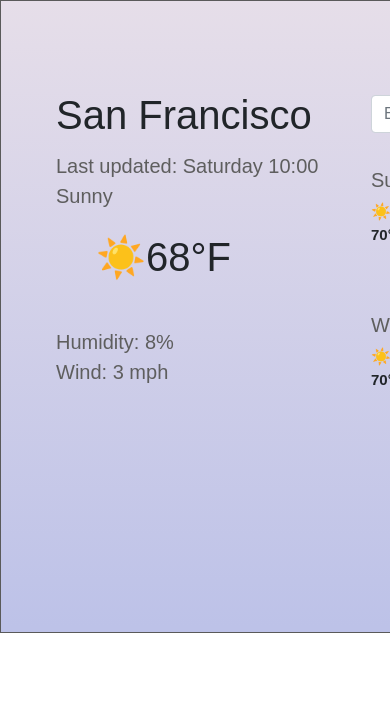
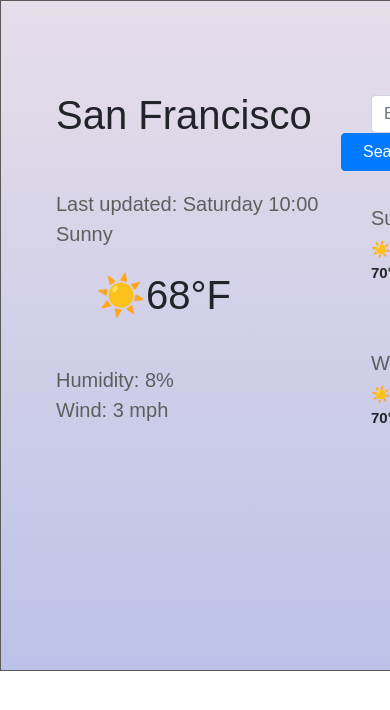
Before and after one commit to jayceeth/weather-react, a React (Create React App) app: page / in a window 390 px wide. Shown: the top 710 px of the page. Built offline with nearby package versions, Linux system fonts and the light colour scheme.

Commit message:
Adjusted the search engine size

```diff
--- a/src/SearchEngine.js
+++ b/src/SearchEngine.js
@@ -6,7 +6,7 @@ export default function SearchEngine() {
     <div className="SearchEngine">
       <form id="search-form" className="mb-3">
         <div className="row">
-          <div className="col-4">
+          <div class="col-sm-4">
             <input
               type="search"
               placeholder="Enter a city"
```
